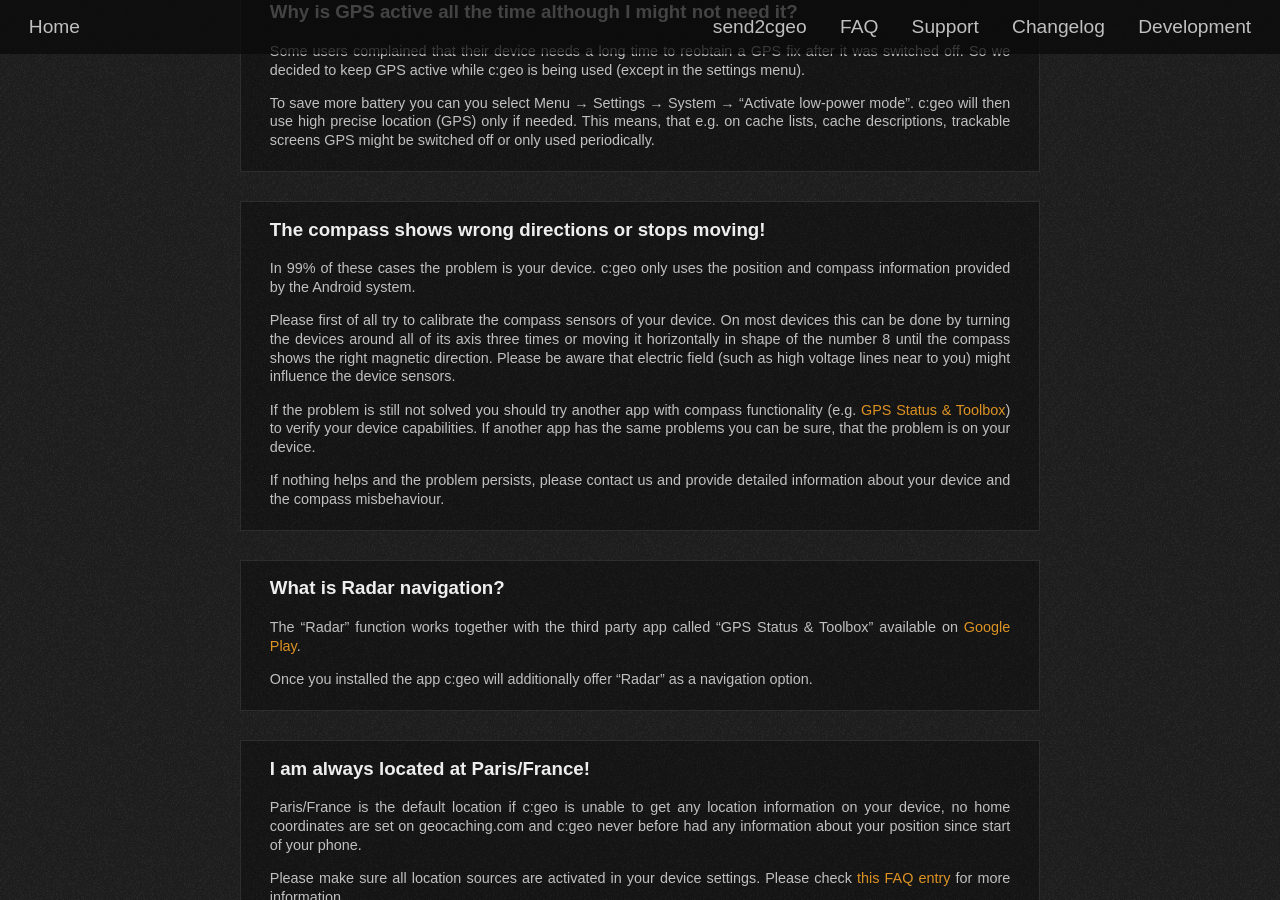
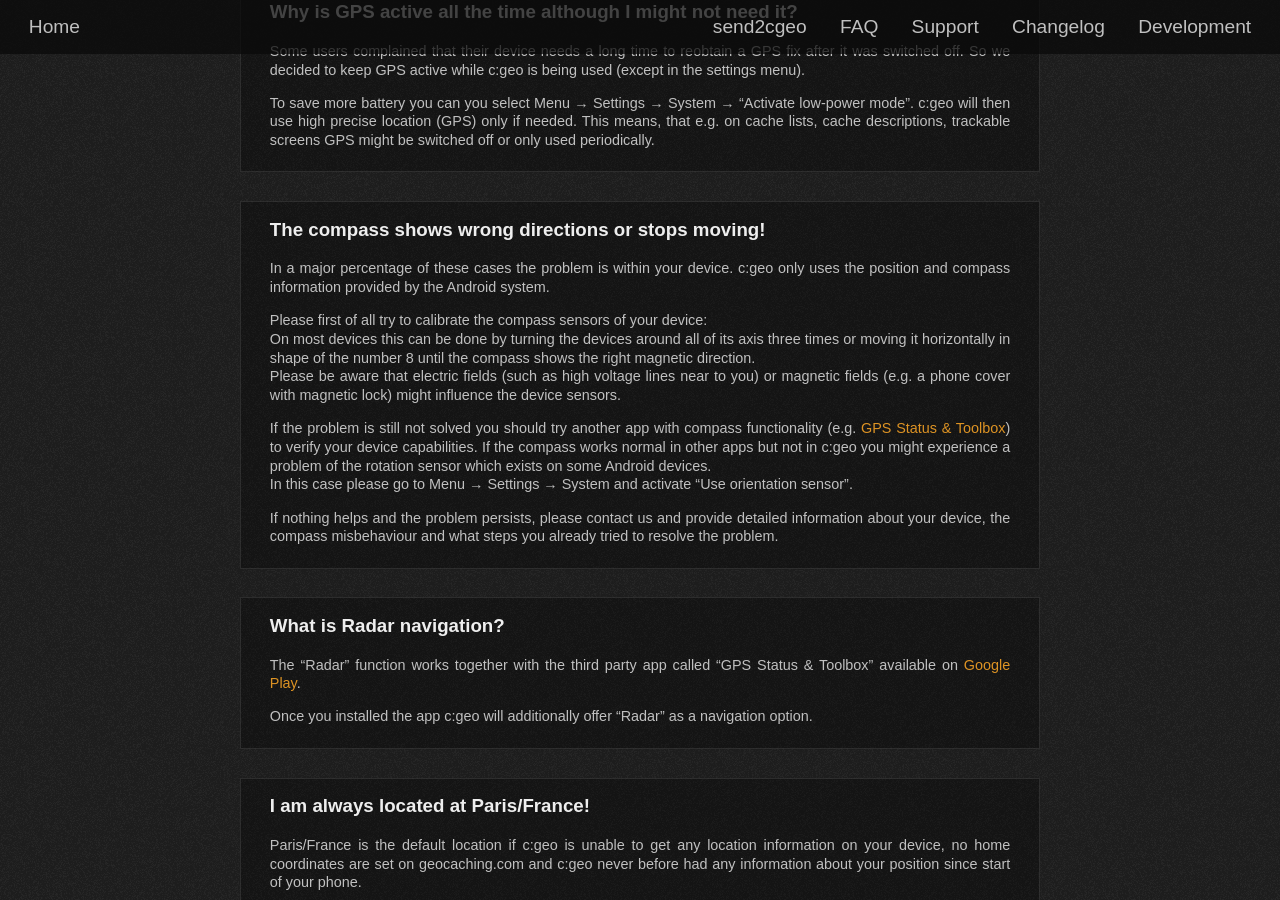
Before and after one commit to cgeo/cgeo.github.io, a Jekyll site: the page built from faq.html, in a window 1280 px wide and 900 px high, scrolled down 16199 px. Built offline with Jekyll 4.4.1, drawn with Linux system fonts in a browser that asks for light colours; some web fonts are replaced.

Commit message:
FAQ: Adapt compass help to new version
Use of "Orientation sensor" as workaround if compass is stuck.

```diff
--- a/_data/faq.yml
+++ b/_data/faq.yml
@@ -599,16 +599,18 @@
       - title: The compass shows wrong directions or stops moving!
         id: compass-wrong
         content: |
-            In 99% of these cases the problem is your device.
+            In a major percentage of these cases the problem is within your device.
             c:geo only uses the position and compass information provided by the Android system.
 
-            Please first of all try to calibrate the compass sensors of your device. On most devices this can be done by turning the devices around all of its axis three times or moving it horizontally in shape of the number 8 until the compass shows the right magnetic direction.
-            Please be aware that electric field (such as high voltage lines near to you) might influence the device sensors.
+            Please first of all try to calibrate the compass sensors of your device:\\
+            On most devices this can be done by turning the devices around all of its axis three times or moving it horizontally in shape of the number 8 until the compass shows the right magnetic direction.\\
+            Please be aware that electric fields (such as high voltage lines near to you) or magnetic fields (e.g. a phone cover with magnetic lock) might influence the device sensors.
 
             If the problem is still not solved you should try another app with compass functionality (e.g. [GPS Status & Toolbox](https://play.google.com/store/apps/details?id=com.eclipsim.gpsstatus2)) to verify your device capabilities.
-            If another app has the same problems you can be sure, that the problem is on your device.
+            If the compass works normal in other apps but not in c:geo you might experience a problem of the rotation sensor which exists on some Android devices.\\
+            In this case please go to Menu → Settings → System and activate "Use orientation sensor".
 
-            If nothing helps and the problem persists, please contact us and provide detailed information about your device and the compass misbehaviour.
+            If nothing helps and the problem persists, please contact us and provide detailed information about your device, the compass misbehaviour and what steps you already tried to resolve the problem.
 
       - title: What is Radar navigation?
         id: radar-navigation
```
